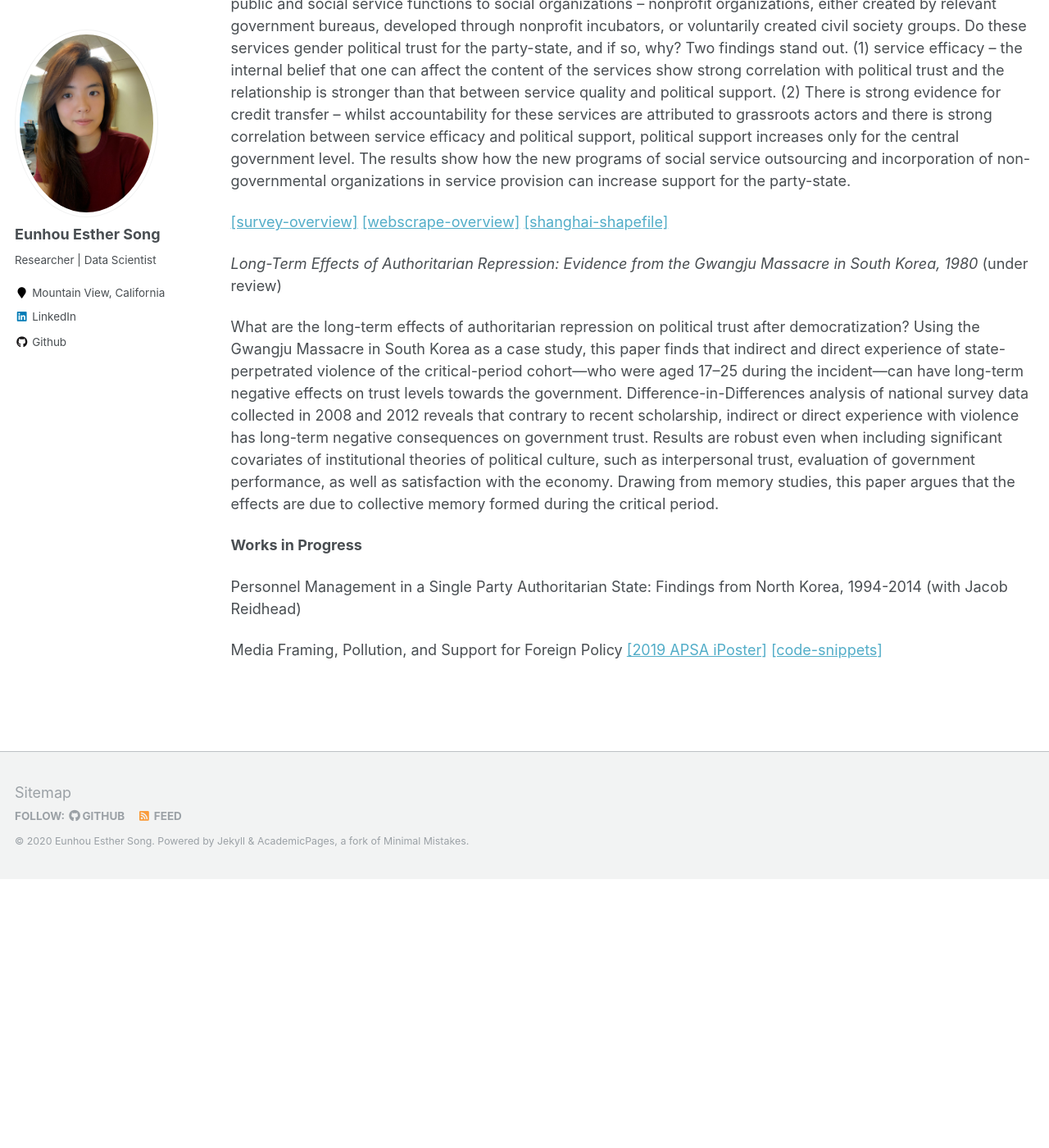
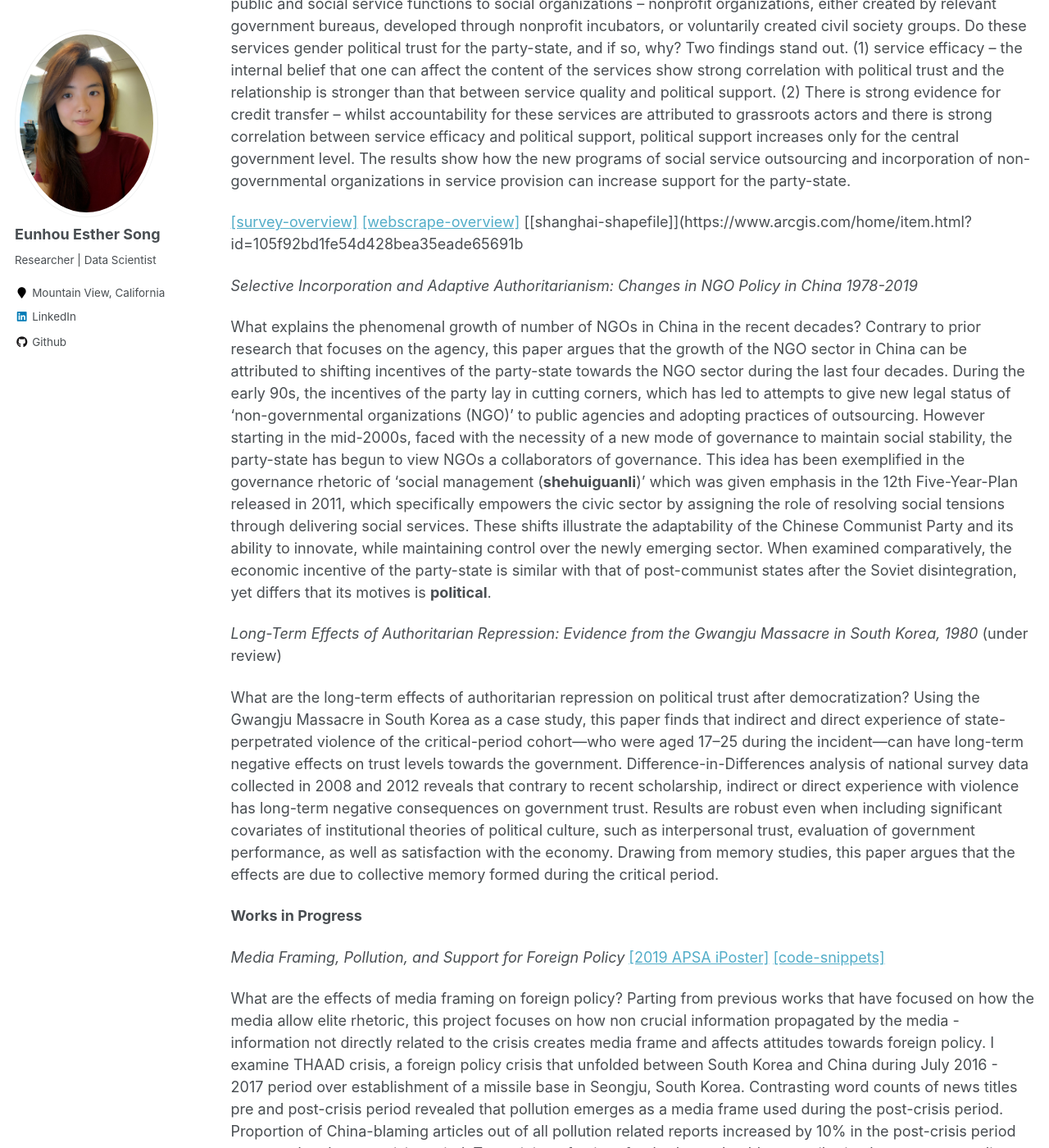
Before and after one commit to ehsong/ehsong.github.io, a Jekyll site: the page built from _pages/research.md, in a window 1280 px wide and 1400 px high, scrolled down 328 px. Shown: the whole window at 82% size. Built offline with Jekyll 4.4.1, drawn with Linux system fonts in a browser that asks for light colours; some of the changed text lies outside the part shown.

Commit message:
Update research.md

```diff
--- a/_pages/research.md
+++ b/_pages/research.md
@@ -13,7 +13,11 @@ author_profile: true
 
 The Chinese Communist Party has recently acknowledged its attempts to bolster good governance   by outsourcing public and social service functions to social organizations – nonprofit organizations, either created by relevant government bureaus, developed through nonprofit incubators, or voluntarily created civil society groups. Do these services gender political trust for the party-state, and if so, why? Two findings stand out. (1) service efficacy – the internal belief that one can affect the content of the services show strong correlation with political trust and the relationship is stronger than that between service quality and political support. (2) There is strong evidence for credit transfer – whilst accountability for these services are attributed to grassroots actors and there is strong correlation between service efficacy and political support, political support increases only for the central government level. The results show how the new programs of social service outsourcing and incorporation of non-governmental organizations in service provision can increase support for the party-state.
 
-[[survey-overview]](/files/link_one.html) [[webscrape-overview]](/files/link_two.html) [[shanghai-shapefile]](https://www.arcgis.com/home/item.html?id=105f92bd1fe54d428bea35eade65691b)
+[[survey-overview]](/files/link_one.html) [[webscrape-overview]](/files/link_two.html) [[shanghai-shapefile]](https://www.arcgis.com/home/item.html?id=105f92bd1fe54d428bea35eade65691b
+
+*Selective Incorporation and Adaptive Authoritarianism: Changes in NGO Policy in China 1978-2019*
+
+What explains the phenomenal growth of number of NGOs in China in the recent decades? Contrary to prior research that focuses on the agency, this paper argues that the growth of the NGO sector in China can be attributed to shifting incentives of the party-state towards the NGO sector during the last four decades. During the early 90s, the incentives of the party lay in cutting corners, which has led to attempts to give new legal status of 'non-governmental organizations (NGO)' to public agencies and adopting practices of outsourcing. However starting in the mid-2000s, faced with the necessity of a new mode of governance to maintain social stability, the party-state has begun to view NGOs a collaborators of governance. This idea has been exemplified in the governance rhetoric of 'social management (**shehuiguanli**)' which was given emphasis in the 12th Five-Year-Plan released in 2011, which specifically empowers the civic sector by assigning the role of resolving social tensions through delivering social services. These shifts illustrate the adaptability of the Chinese Communist Party and its ability to innovate, while maintaining control over the newly emerging sector. When examined comparatively, the economic incentive of the party-state is similar with that of post-communist states after the Soviet disintegration, yet differs that its motives is **political**.
 
 *Long-Term Effects of Authoritarian Repression: Evidence from the Gwangju Massacre in South Korea, 1980* (under review)
 
@@ -22,8 +26,13 @@ What are the long-term effects of authoritarian repression on political trust af
 
 **Works in Progress**
 
-Personnel Management in a Single Party Authoritarian State: Findings from North Korea, 1994-2014 (with Jacob Reidhead)
-
-Media Framing, Pollution, and Support for Foreign Policy
+*Media Framing, Pollution, and Support for Foreign Policy*
 [[2019 APSA iPoster]](https://apsa2019-apsa.ipostersessions.com/default.aspx?s=DF-1D-34-3D-64-33-21-12-B0-42-57-A1-87-AC-68-E1)
 [[code-snippets]](/files/apsa_poster_analysis.html)
+
+What are the effects of media framing on foreign policy? Parting from previous works that have focused on how the media allow elite rhetoric, this project focuses on how non crucial information propagated by the media - information not directly related to the crisis creates media frame and affects attitudes towards foreign policy. I examine THAAD crisis, a foreign policy crisis that unfolded between South Korea and China during July 2016 - 2017 period over establishment of a missile base in Seongju, South Korea. Contrasting word counts of news titles pre and post-crisis period revealed that pollution emerges as a media frame used during the post-crisis period. Proportion of China-blaming articles out of all pollution related reports increased by 10% in the post-crisis period compared to the pre-crisis period. Text mining of twitter feeds shows that blame attribution became more salient during the post-crisis period. Sentiment analysis of tweets about China shows that sentiment towards China also worsened in the post-crisis period. A pilot survey experiment priming respondents with China-blaming revealed that those in the treatment group are more likely to support the domestic missile policy, less likely to be favorable towards China, and are more likely to have a negative perception of China-Korea relations.
+
+
+*Personnel Management in a Single Party Authoritarian State: Findings from North Korea, 1994-2014 (with Jacob Reidhead)*
+
+Despite accumulation of a large corpus of literature on the role of legislatures and parties, it is unclear whether these institutions function as a co-optation mechanism, especially when legislatures do not function as an arena of deliberation. We draw attention to personnel management, which involves management of promotions, demotions and movement of positions of cadres within the party-state. We argue that personnel management is a more concrete measure of access to rents by elites. Personnel management is an institution that dictators use to credibly commit to power sharing but at the same time constrain elites from involving in collective action. We test hypotheses on personnel management using 2631 career trajectory events of 320 cadres in North Korea.
```
